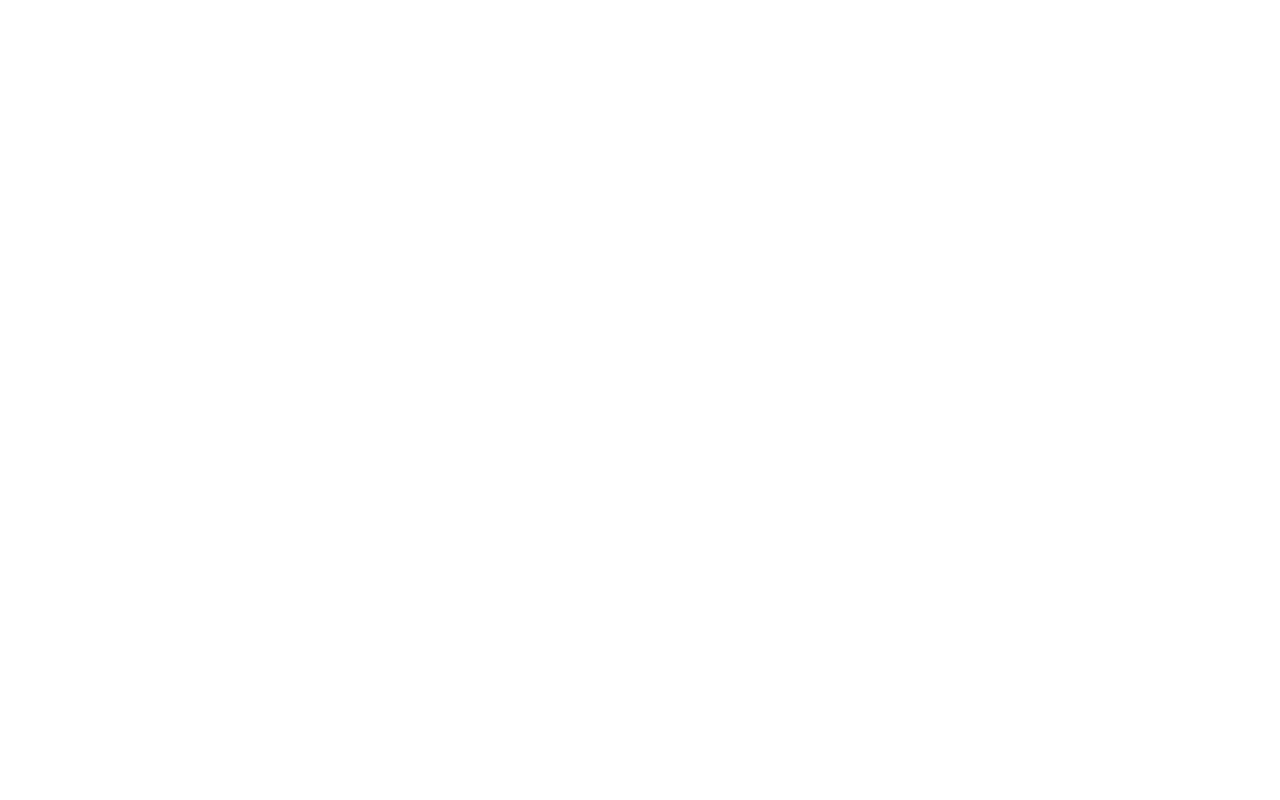
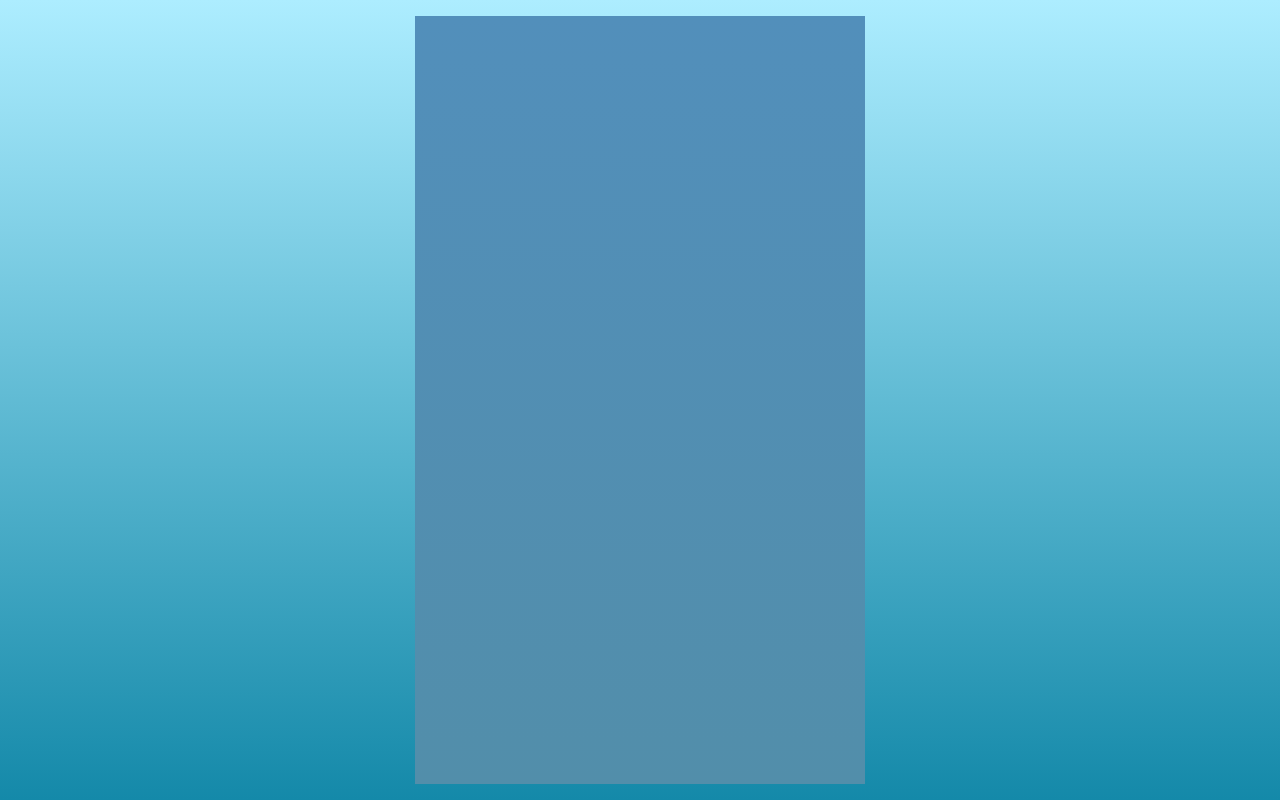
Before and after one commit to dionybusker/B2W19O1b-mastermind, a plain HTML site: page index.html in a window 1280 px wide. Drawn offline with Linux system fonts and the light colour scheme.

Commit message:
gradient background

```diff
--- a/index.html
+++ b/index.html
@@ -7,6 +7,10 @@
     </head>
 
     <body>
+        <div class="board">
+
+        </div>
+
         <script src="script.js"></script>
     </body>
 </html>
--- a/style.css
+++ b/style.css
@@ -0,0 +1,12 @@
+body {
+    margin: 0;
+    padding: 0;
+    background: linear-gradient(rgb(173, 237, 255), rgb(20, 137, 169));
+}
+
+.board {
+    background: linear-gradient(#528fbb, #528eaa);
+    width: 450px;
+    height: 96vh; /* 96% van de "view height" */
+    margin: 2vh auto;
+}
```
